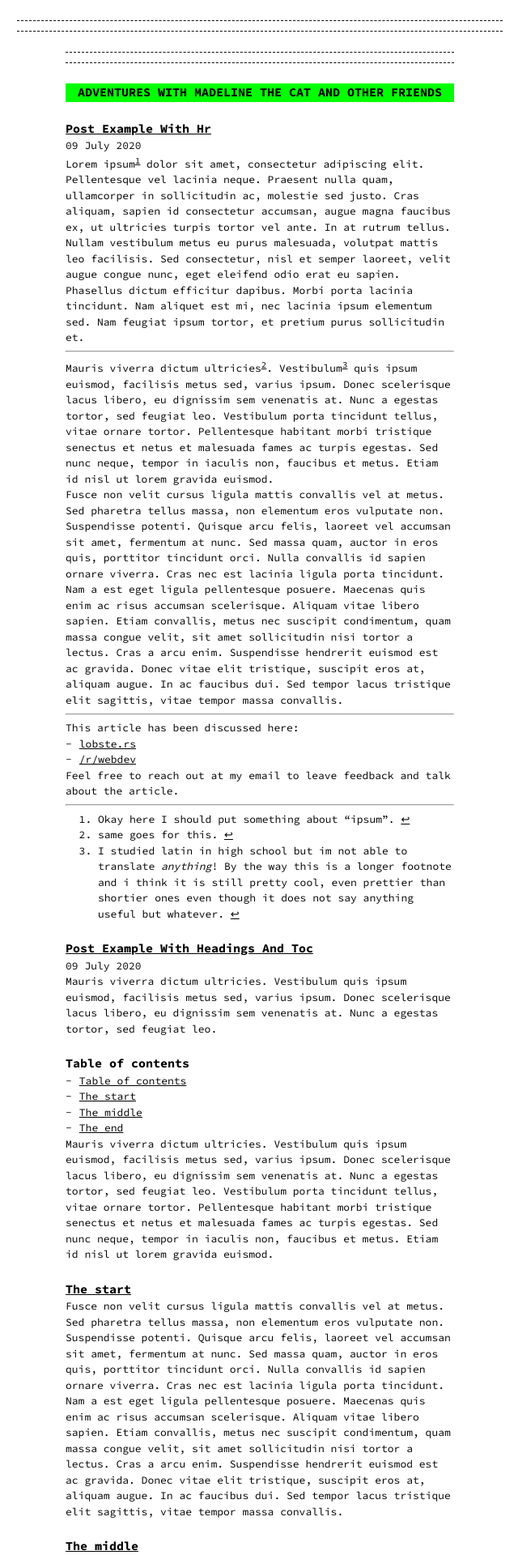
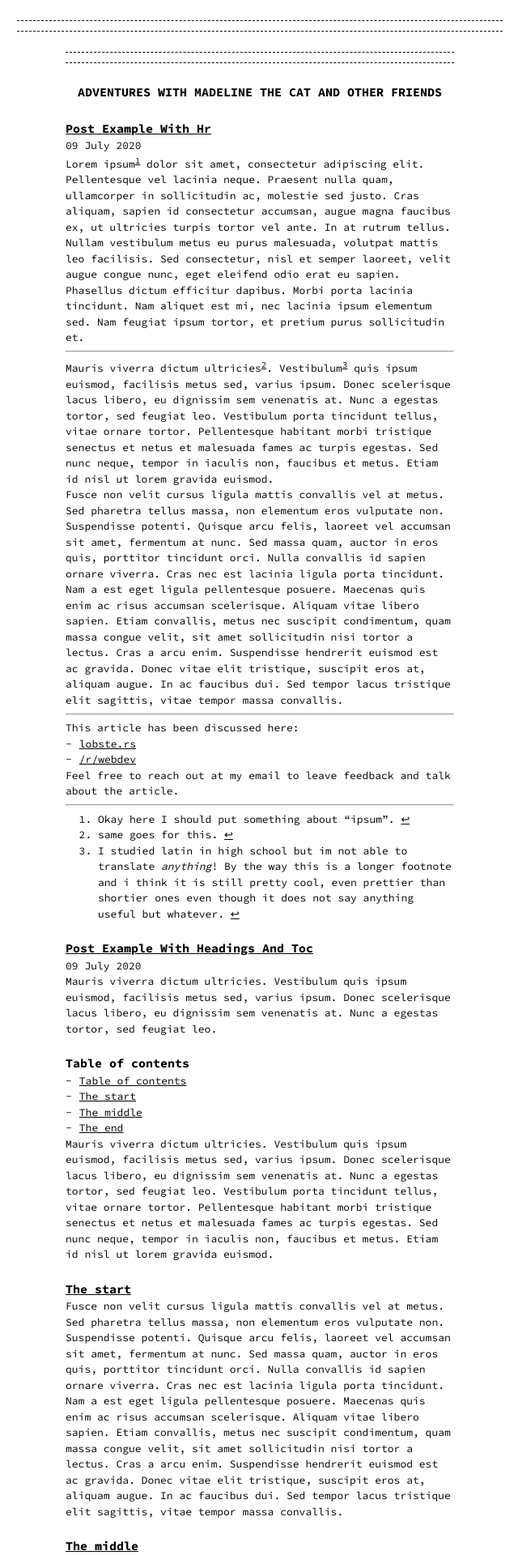
Before and after one commit to madelinethecat/site, a Jekyll site: the page built from index.md, in a window 1280 px wide. Shown: the top 1920 px of the page at 81% size, without its empty margins (319-959 px from the left). Built offline with Jekyll 4.4.1, drawn with Linux system fonts in a browser that asks for light colours.

Commit message:
Update base.scss

```diff
--- a/_sass/base.scss
+++ b/_sass/base.scss
@@ -15,7 +15,7 @@ $container-max-width:  600px !default;
  * Global
  */
 body { background-color: var(--background-color);  margin: 0 auto;  padding: 0;  font-family: $base-font-family;  font-size: $base-font-size;  color: var(--text-color);  text-align: left;  line-height: $base-line-height !important; }
-h1 { font-size: 15px;  margin: 0px;  margin-top: 22px; text-align: center; font-weight: bold;  text-color: var(--text-color); background-color: #00ff00 }
+h1 { font-size: 15px;  margin: 0px;  margin-top: 22px; text-align: center; font-weight: bold;  text-color: var(--text-color) }
 h2, h3, h4, h5, h6 { font-size: 15px;  margin: 0px;  margin-top: 22px; text-align: left; font-weight: bold;  color: var(--text-color); }
 p, ul, ol { margin: 0px;  color: var(--text-color); }
 a { text-decoration: underline;  color: var(--link-color); }
```
